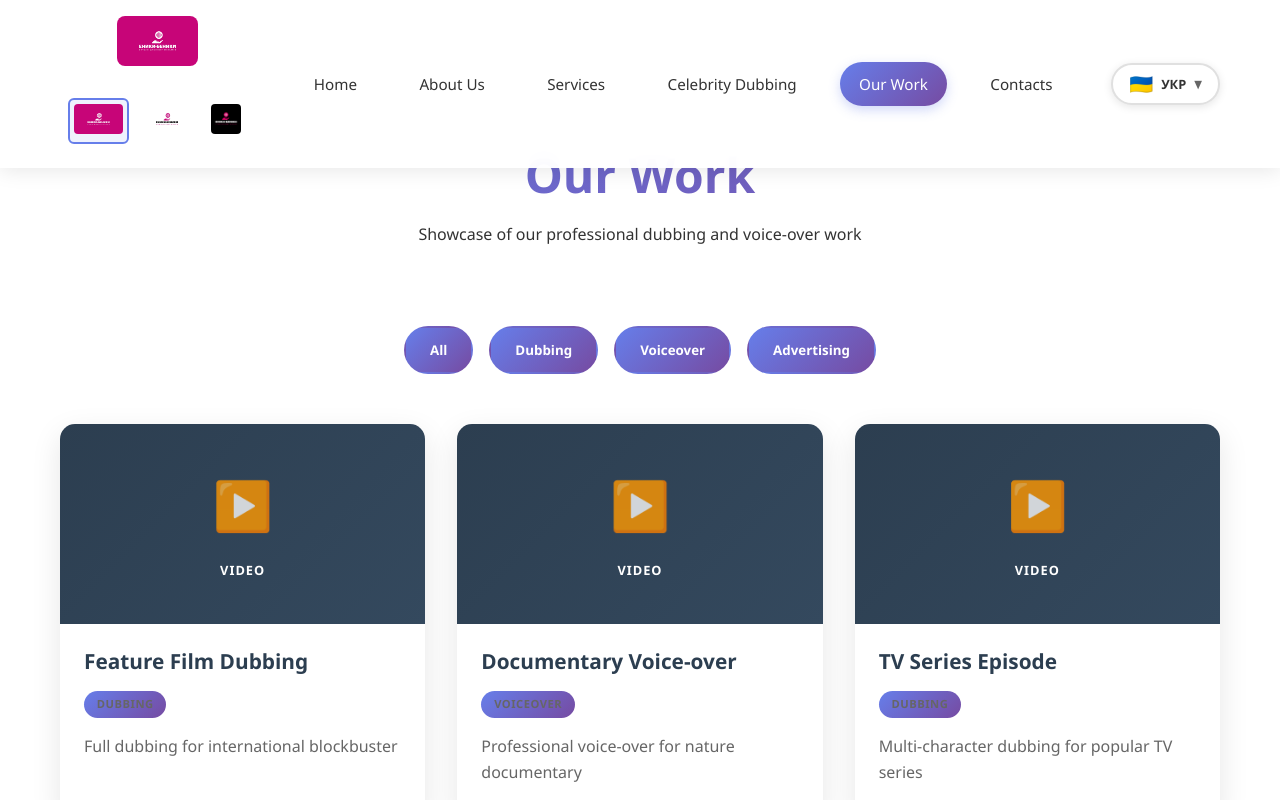
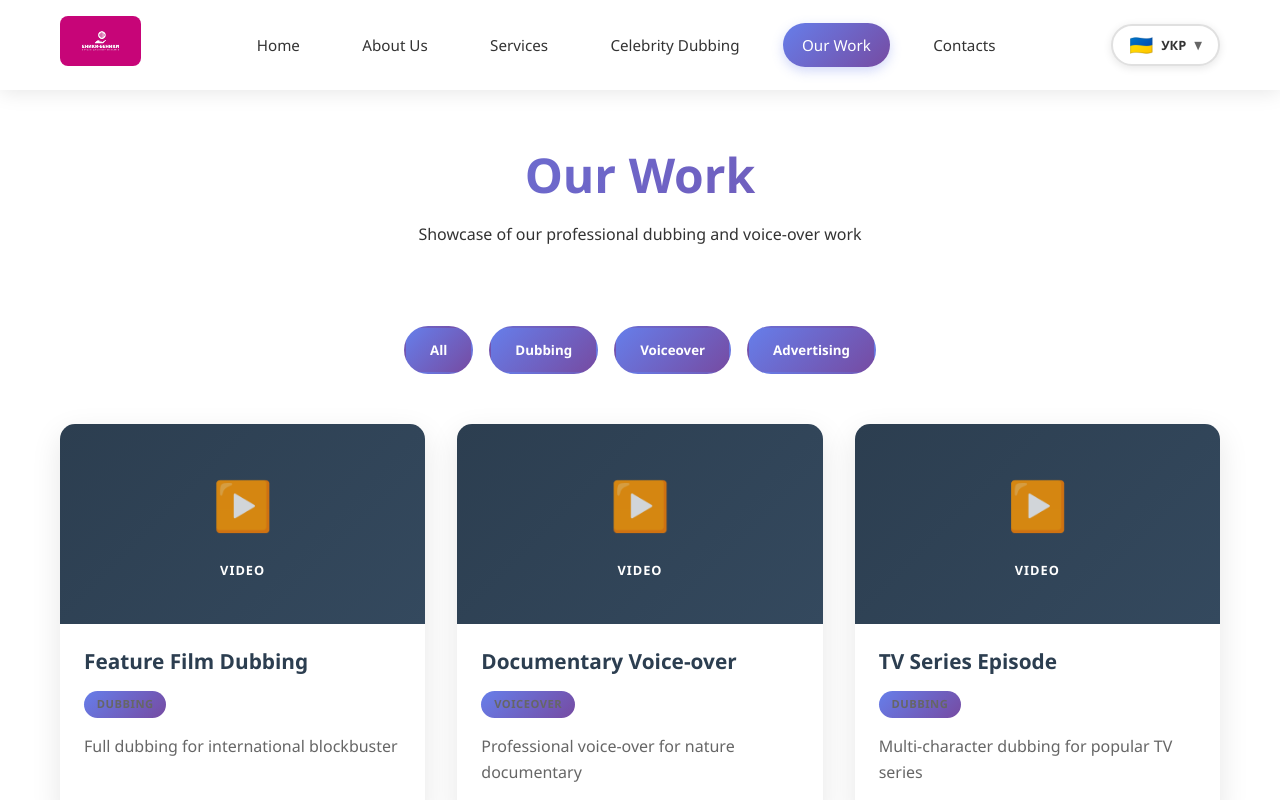
Before and after one commit to SidoryakaSergey/enyky-benyky, a React (Vite) app: page /portfolio in a window 1280 px wide. Shown: the top 800 px of the page. Built offline with nearby package versions, Linux system fonts and the light colour scheme.

Commit message:
refactor: simplify logo to single black logo
- Remove logo selector functionality
- Display only logo1.jpg (black logo)
- Simplify LogoSelector component and CSS
- Remove interactive logo switching options
- Improve mobile responsiveness

```diff
--- a/src/components/LogoSelector.css
+++ b/src/components/LogoSelector.css
@@ -1,8 +1,6 @@
 .logo-selector {
   display: flex;
-  flex-direction: column;
   align-items: center;
-  gap: 1rem;
 }
 
 .current-logo {
@@ -15,51 +13,17 @@
   max-width: 200px;
   object-fit: contain;
   border-radius: 8px;
-}
-
-.logo-options {
-  display: flex;
-  gap: 0.5rem;
-  padding: 0.5rem;
-  background: rgba(255, 255, 255, 0.1);
-  border-radius: 10px;
-  backdrop-filter: blur(10px);
-}
-
-.logo-option {
-  padding: 4px;
-  border: 2px solid transparent;
-  border-radius: 6px;
-  background: none;
-  cursor: pointer;
   transition: all 0.3s ease;
 }
 
-.logo-option:hover {
-  border-color: #667eea;
+.logo-image:hover {
   transform: scale(1.05);
-}
-
-.logo-option.active {
-  border-color: #667eea;
-  background: rgba(102, 126, 234, 0.1);
-}
-
-.logo-option img {
-  height: 30px;
-  width: auto;
-  max-width: 80px;
-  object-fit: contain;
-  border-radius: 4px;
 }
 
 /* Mobile Styles */
 @media (max-width: 768px) {
-  .logo-options {
-    display: none;
-  }
-
   .logo-image {
     height: 40px;
+    max-width: 150px;
   }
 }
--- a/src/components/LogoSelector.tsx
+++ b/src/components/LogoSelector.tsx
@@ -1,39 +1,12 @@
-import React, { useState } from 'react';
+import React from 'react';
 import logo1 from '../assets/logos/logo1.jpg';
-import logo2 from '../assets/logos/logo2.jpg';
-import logo3 from '../assets/logos/logo3.jpg';
 import './LogoSelector.css';
 
-const logos = [
-  { id: 1, src: logo1, alt: 'Logo 1' },
-  { id: 2, src: logo2, alt: 'Logo 2' },
-  { id: 3, src: logo3, alt: 'Logo 3' },
-];
-
 export const LogoSelector: React.FC = () => {
-  const [selectedLogo, setSelectedLogo] = useState(logos[0]);
-
   return (
     <div className="logo-selector">
       <div className="current-logo">
-        <img
-          src={selectedLogo.src}
-          alt={selectedLogo.alt}
-          className="logo-image"
-        />
-      </div>
-      <div className="logo-options">
-        {logos.map(logo => (
-          <button
-            key={logo.id}
-            onClick={() => setSelectedLogo(logo)}
-            className={`logo-option ${
-              selectedLogo.id === logo.id ? 'active' : ''
-            }`}
-          >
-            <img src={logo.src} alt={logo.alt} />
-          </button>
-        ))}
+        <img src={logo1} alt="Еники-Беники" className="logo-image" />
       </div>
     </div>
   );
```
